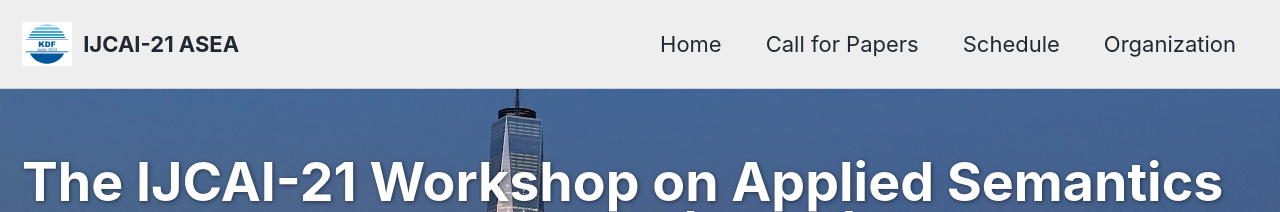
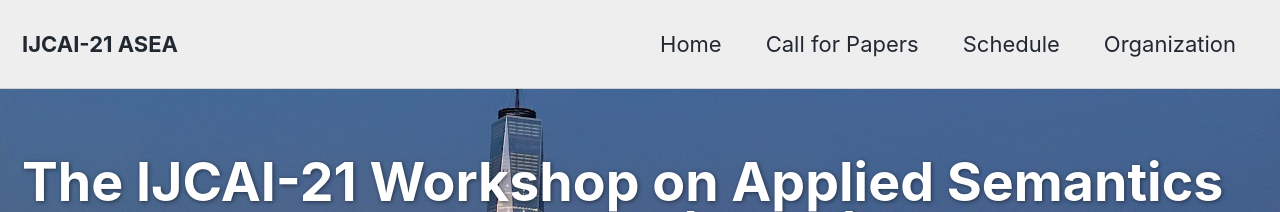
Before and after one commit to asea2021/ijcai-asea2021, a Jekyll site: the page built from _pages/home.md, in a window 1280 px wide. Shown: the top 212 px of the page. Built offline with Jekyll 4.4.1, drawn with Linux system fonts in a browser that asks for light colours; cached includes are drawn as plain includes.

Commit message:
Initial Commit

```diff
--- a/_config.yml
+++ b/_config.yml
@@ -20,7 +20,7 @@
 baseurl                  : "/ijcai-asea2021" # the subpath of your site, e.g. "/blog"
 repository               : "asea2021/ijcai-asea2021"
 teaser                   : # path of fallback teaser image, e.g. "/assets/images/500x300.png"
-logo                     : "/assets/images/logo.png" # path of logo image to display in the masthead, e.g. "/assets/images/88x88.png"
+logo                     : # path of logo image to display in the masthead, e.g. "/assets/images/88x88.png"
 masthead_title           : # overrides the website title displayed in the masthead, use " " for no title
 # breadcrumbs            : false # true, false (default)
 words_per_minute         : 200
```
